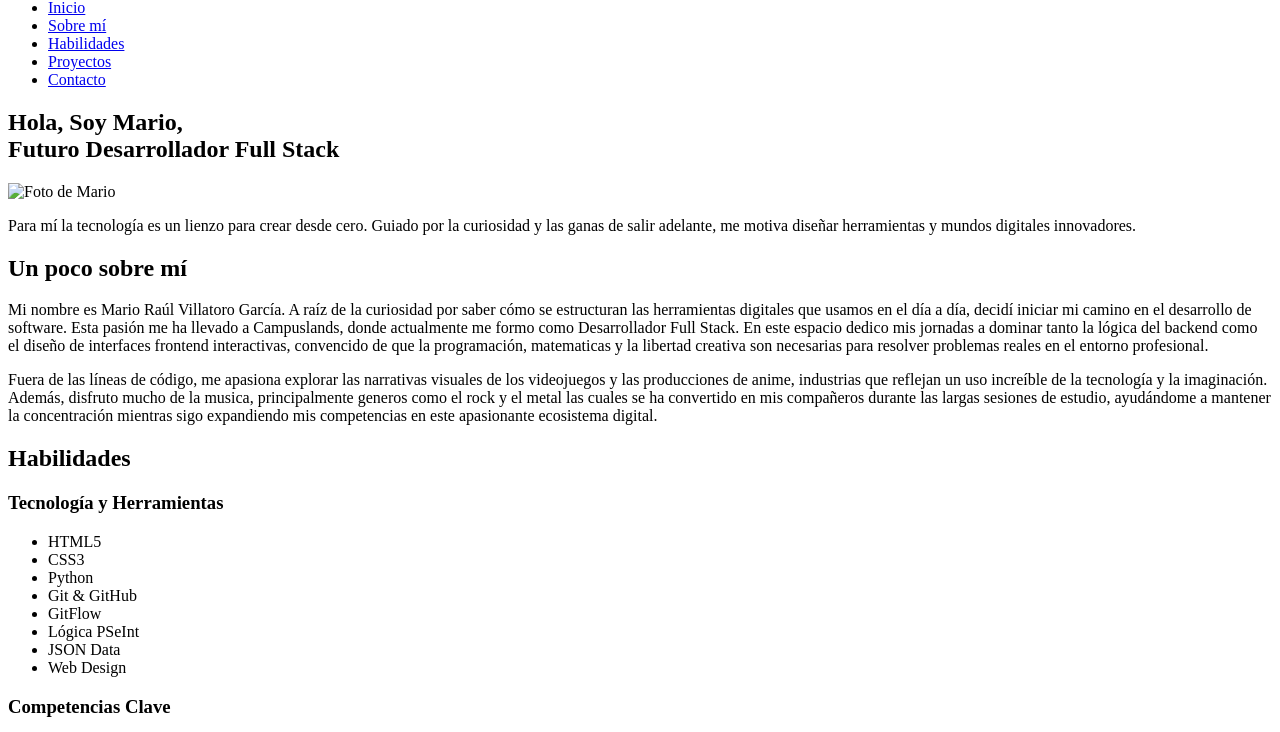
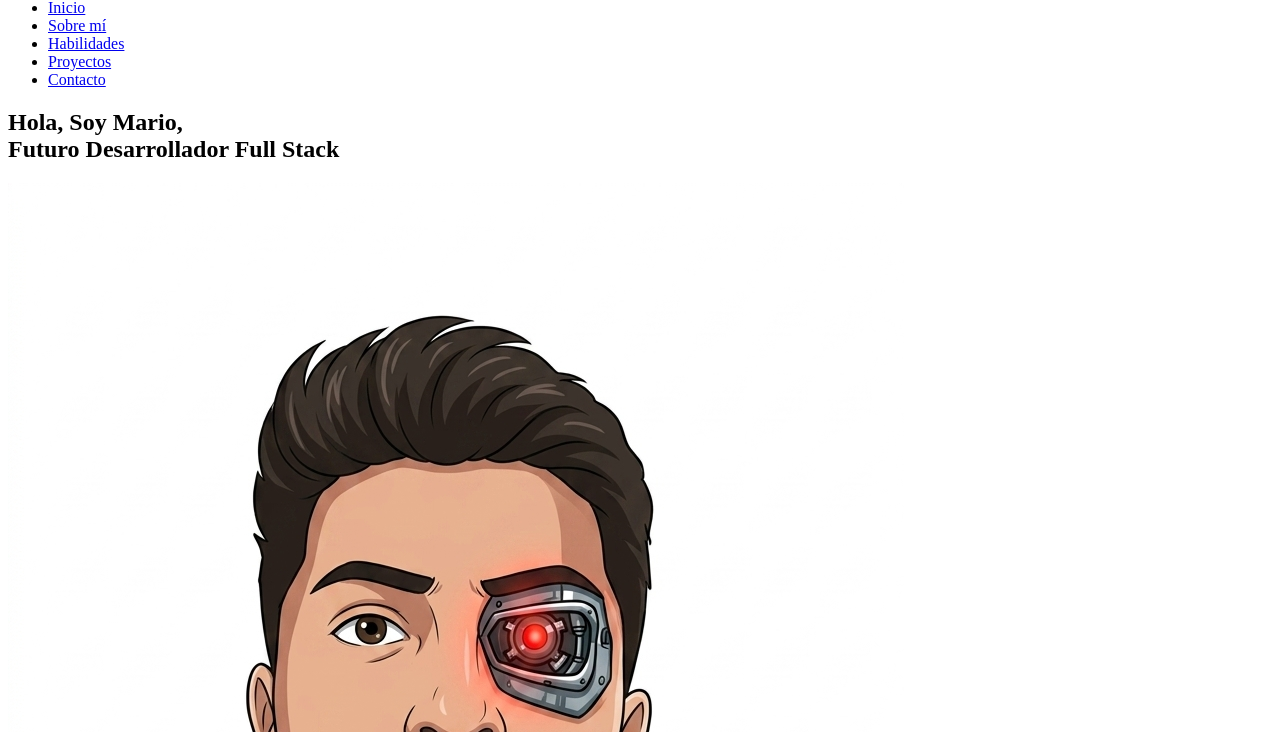
Before and after one commit to Mvilarg/Portafolio, a plain HTML site: page index.html in a window 1280 px wide. Shown: the part 68-800 px from the top of the page. Drawn offline with Linux system fonts and the light colour scheme.

Commit message:
repo: adicion de fotos

```diff
--- a/index.html
+++ b/index.html
@@ -28,7 +28,7 @@
                  <h1>Hola, Soy Mario,<br><span class="highlight">Futuro Desarrollador Full Stack</span></h1>
             </div>
              <div class="columna-derecha">
-                 <img src="./Gemini_Generated_Image_etnaw9etnaw9etna.png" alt="Foto de Mario">
+                 <img src="./img/Gemini_Generated_Image_etnaw9etnaw9etna.png" alt="Foto de Mario">
                  <p>Para mí la tecnología es un lienzo para crear desde cero. Guiado por la curiosidad y las ganas de salir adelante, me motiva diseñar herramientas y mundos digitales innovadores.</p>
              </div>
         </section>
```
Also changed, not shown: img/Gemini_Generated_Image_etnaw9etnaw9etna.png (added).
